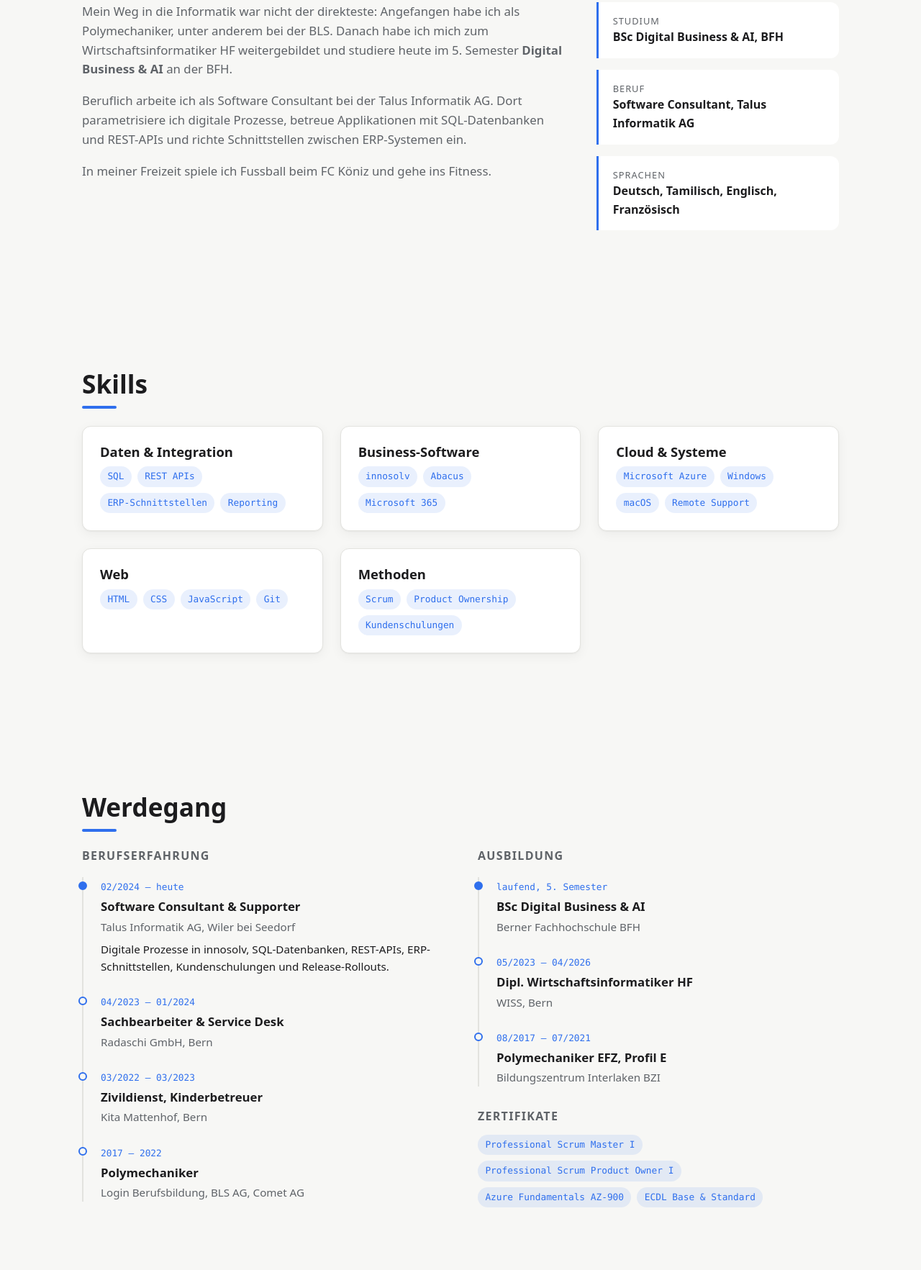
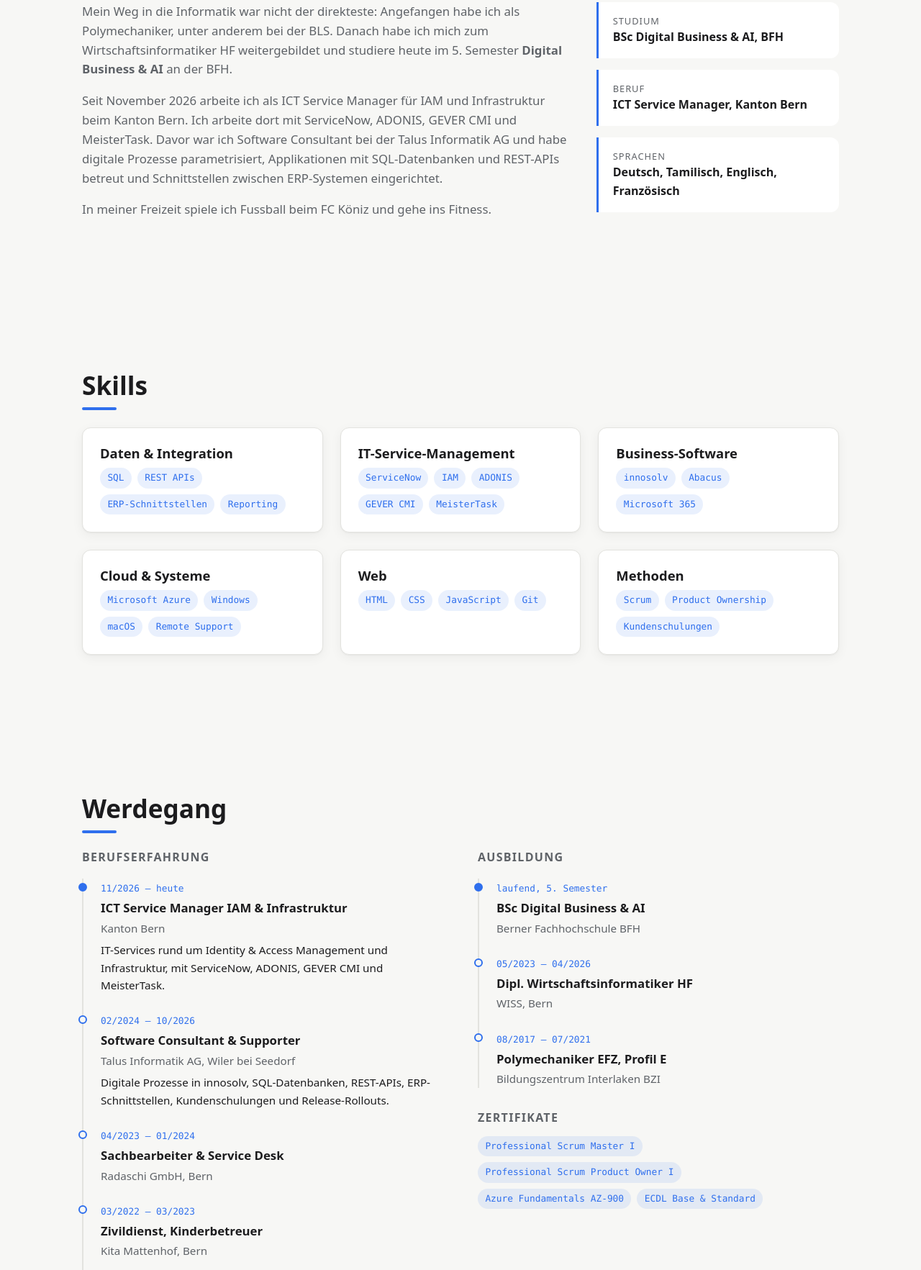
Before and after one commit to Ayadn2/ayadn2.github.io, a plain HTML site: page index.html in a window 1280 px wide. Shown: the part 894-2659 px from the top of the page at 72% size. Drawn offline with Linux system fonts and the light colour scheme.

Commit message:
Persönliche Inhalte, Werdegang und aktuelle Stelle ergänzt und korrigiert.

```diff
--- a/index.html
+++ b/index.html
@@ -4,7 +4,7 @@
   <meta charset="UTF-8">
   <meta name="viewport" content="width=device-width, initial-scale=1.0">
   <title>Nivethan Ayadurai – Portfolio</title>
-  <meta name="description" content="Portfolio von Nivethan Ayadurai, Student BSc Digital Business &amp; AI an der BFH und Software Consultant: Projekte, Skills und Werdegang.">
+  <meta name="description" content="Portfolio von Nivethan Ayadurai, Student BSc Digital Business &amp; AI an der BFH und ICT Service Manager beim Kanton Bern: Projekte, Skills und Werdegang.">
   <!-- Theme vor dem ersten Rendern setzen, damit die Seite nicht kurz "aufblitzt" -->
   <script>
     try {
@@ -47,7 +47,7 @@
     <section class="hero container" id="top">
       <p class="hero__eyebrow">Hallo, ich bin</p>
       <h1 class="hero__title">Nivethan Ayadurai</h1>
-      <p class="hero__subtitle">Student BSc Digital Business &amp; AI an der Berner Fachhochschule und Software Consultant. Ich verbinde Business-Prozesse mit Daten, Schnittstellen und Web-Technologien.</p>
+      <p class="hero__subtitle">Student BSc Digital Business &amp; AI an der Berner Fachhochschule und ICT Service Manager beim Kanton Bern. Ich verbinde Business-Prozesse mit IT-Services, Daten und Web-Technologien.</p>
       <div class="hero__actions">
         <a class="btn btn--primary" href="#projects">Projekte ansehen</a>
         <a class="btn btn--ghost" href="#contact">Kontakt aufnehmen</a>
@@ -60,12 +60,12 @@
       <div class="about">
         <div class="about__text">
           <p>Mein Weg in die Informatik war nicht der direkteste: Angefangen habe ich als Polymechaniker, unter anderem bei der BLS. Danach habe ich mich zum Wirtschaftsinformatiker HF weitergebildet und studiere heute im 5. Semester <strong>Digital Business &amp; AI</strong> an der BFH.</p>
-          <p>Beruflich arbeite ich als Software Consultant bei der Talus Informatik AG. Dort parametrisiere ich digitale Prozesse, betreue Applikationen mit SQL-Datenbanken und REST-APIs und richte Schnittstellen zwischen ERP-Systemen ein.</p>
+          <p>Seit November 2026 arbeite ich als ICT Service Manager für IAM und Infrastruktur beim Kanton Bern. Ich arbeite dort mit ServiceNow, ADONIS, GEVER CMI und MeisterTask. Davor war ich Software Consultant bei der Talus Informatik AG und habe digitale Prozesse parametrisiert, Applikationen mit SQL-Datenbanken und REST-APIs betreut und Schnittstellen zwischen ERP-Systemen eingerichtet.</p>
           <p>In meiner Freizeit spiele ich Fussball beim FC Köniz und gehe ins Fitness.</p>
         </div>
         <ul class="facts" aria-label="Kurzinfos">
           <li class="facts__item"><span class="facts__label">Studium</span><span class="facts__value">BSc Digital Business &amp; AI, BFH</span></li>
-          <li class="facts__item"><span class="facts__label">Beruf</span><span class="facts__value">Software Consultant, Talus Informatik AG</span></li>
+          <li class="facts__item"><span class="facts__label">Beruf</span><span class="facts__value">ICT Service Manager, Kanton Bern</span></li>
           <li class="facts__item"><span class="facts__label">Sprachen</span><span class="facts__value">Deutsch, Tamilisch, Englisch, Französisch</span></li>
         </ul>
       </div>
@@ -80,6 +80,12 @@
           <h3 class="card__title">Daten &amp; Integration</h3>
           <ul class="tags">
             <li class="tag">SQL</li><li class="tag">REST APIs</li><li class="tag">ERP-Schnittstellen</li><li class="tag">Reporting</li>
+          </ul>
+        </article>
+        <article class="card">
+          <h3 class="card__title">IT-Service-Management</h3>
+          <ul class="tags">
+            <li class="tag">ServiceNow</li><li class="tag">IAM</li><li class="tag">ADONIS</li><li class="tag">GEVER CMI</li><li class="tag">MeisterTask</li>
           </ul>
         </article>
         <article class="card">
@@ -117,7 +123,13 @@
           <h3 class="career__heading">Berufserfahrung</h3>
           <ol class="timeline">
             <li class="timeline__item">
-              <span class="timeline__date">02/2024 – heute</span>
+              <span class="timeline__date">11/2026 – heute</span>
+              <h4 class="timeline__title">ICT Service Manager IAM &amp; Infrastruktur</h4>
+              <p class="timeline__place">Kanton Bern</p>
+              <p>IT-Services rund um Identity &amp; Access Management und Infrastruktur, mit ServiceNow, ADONIS, GEVER CMI und MeisterTask.</p>
+            </li>
+            <li class="timeline__item">
+              <span class="timeline__date">02/2024 – 10/2026</span>
               <h4 class="timeline__title">Software Consultant &amp; Supporter</h4>
               <p class="timeline__place">Talus Informatik AG, Wiler bei Seedorf</p>
               <p>Digitale Prozesse in innosolv, SQL-Datenbanken, REST-APIs, ERP-Schnittstellen, Kundenschulungen und Release-Rollouts.</p>
@@ -193,8 +205,7 @@
       <!-- Etappe 3: Kontaktformular mit Validierung -->
       <div class="hero__actions">
         <a class="btn btn--primary" href="https://github.com/Ayadn2" target="_blank" rel="noopener">GitHub</a>
-        <!-- TODO: eigene Profil-URL (https://www.linkedin.com/in/...) eintragen -->
-        <a class="btn btn--ghost" href="https://www.linkedin.com/" target="_blank" rel="noopener">LinkedIn</a>
+        <a class="btn btn--ghost" href="https://www.linkedin.com/in/nivethan-ayadurai-0a1a74268/" target="_blank" rel="noopener">LinkedIn</a>
       </div>
     </section>
   </main>
```
